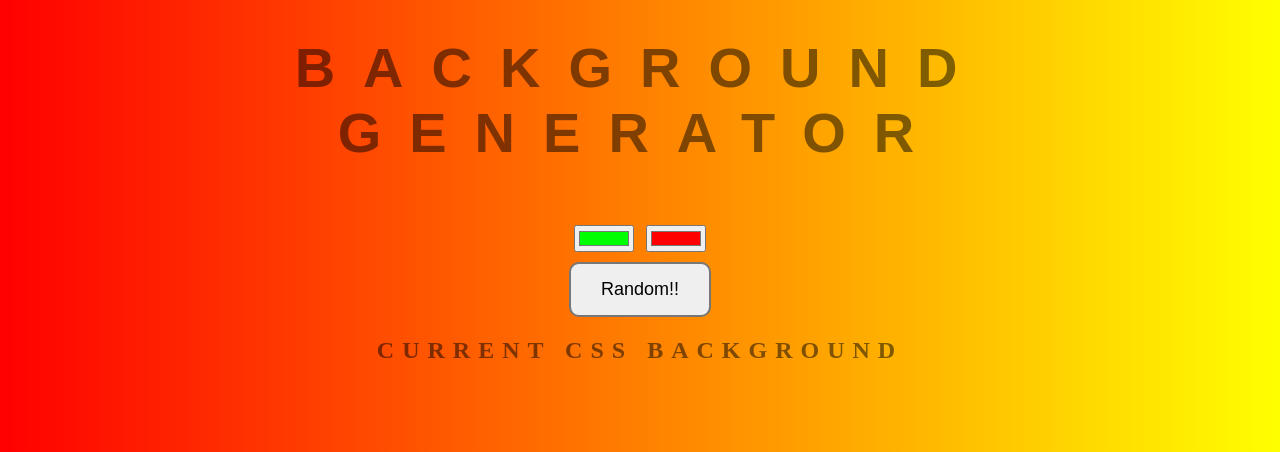
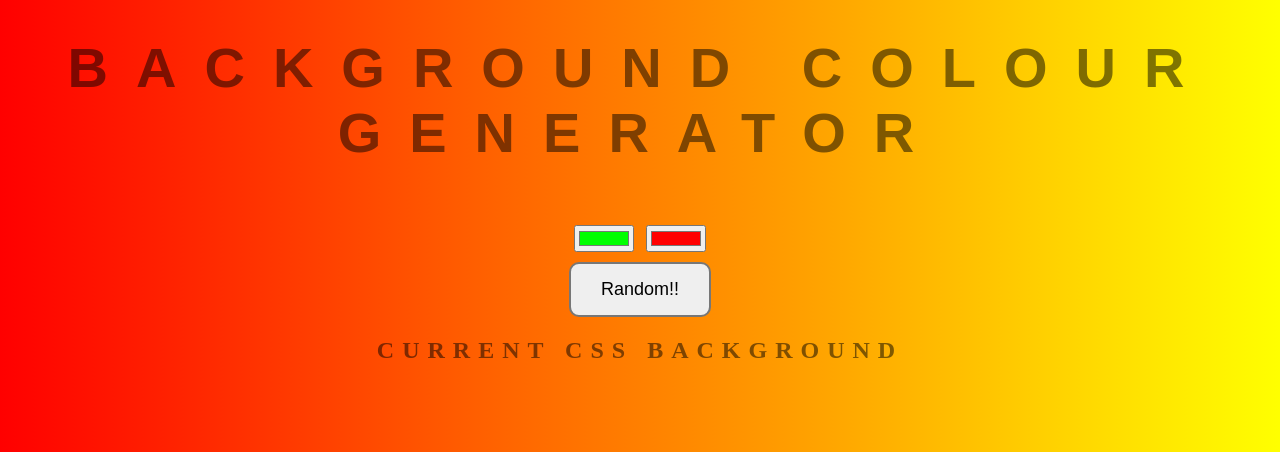
Before and after one commit to sharjeelyunus/gradient-background-generator, a plain HTML site: page index.html in a window 1280 px wide. Shown: the top 452 px of the page. Drawn offline with Linux system fonts and the light colour scheme.

Commit message:
Update index.html

```diff
--- a/index.html
+++ b/index.html
@@ -7,7 +7,7 @@
     <title>Gradient Background</title>
   </head>
   <body id="gradient">
-    <h1>Background Generator</h1>
+    <h1>Background colour Generator</h1>
     <input class="color1" type="color" name="color1" value="#00ff00" />
     <input class="color2" type="color" name="color2" value="#ff0000" />
     <div><button class="button">Random!!</button></div>
```
